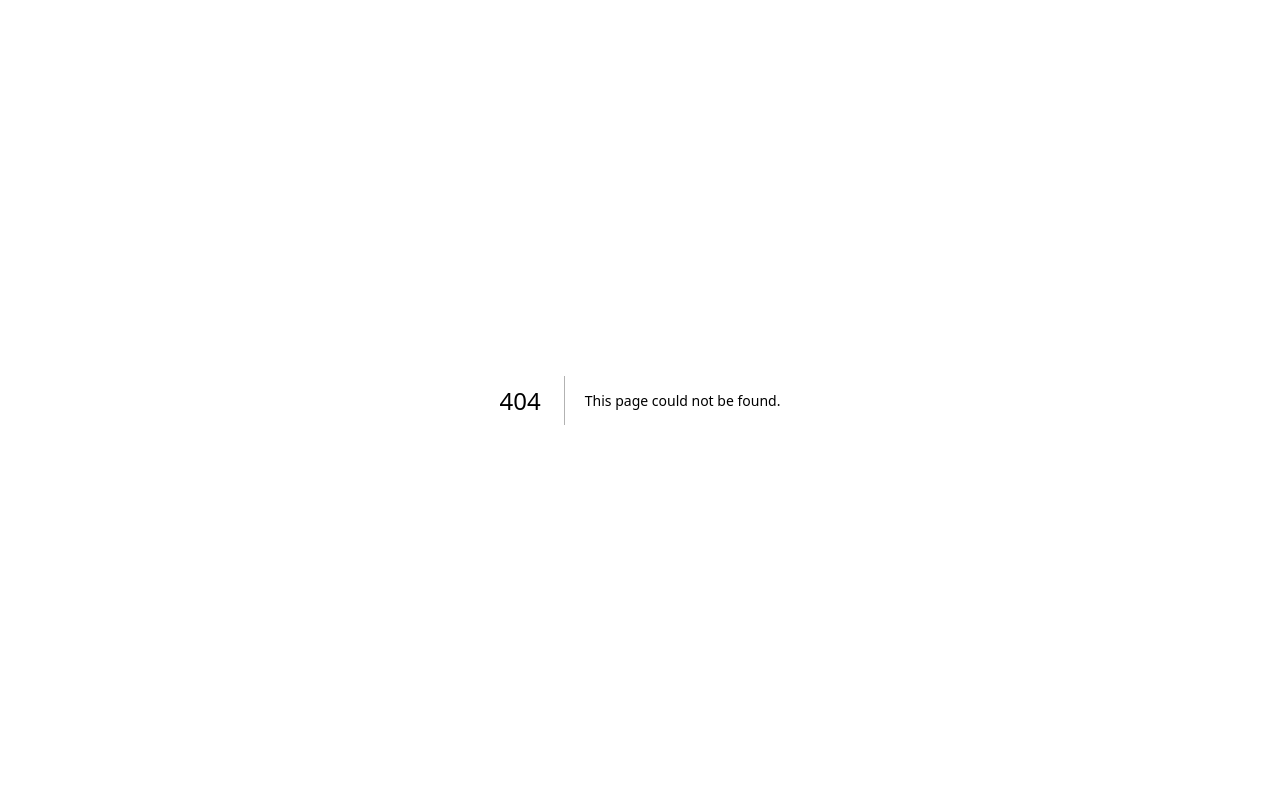
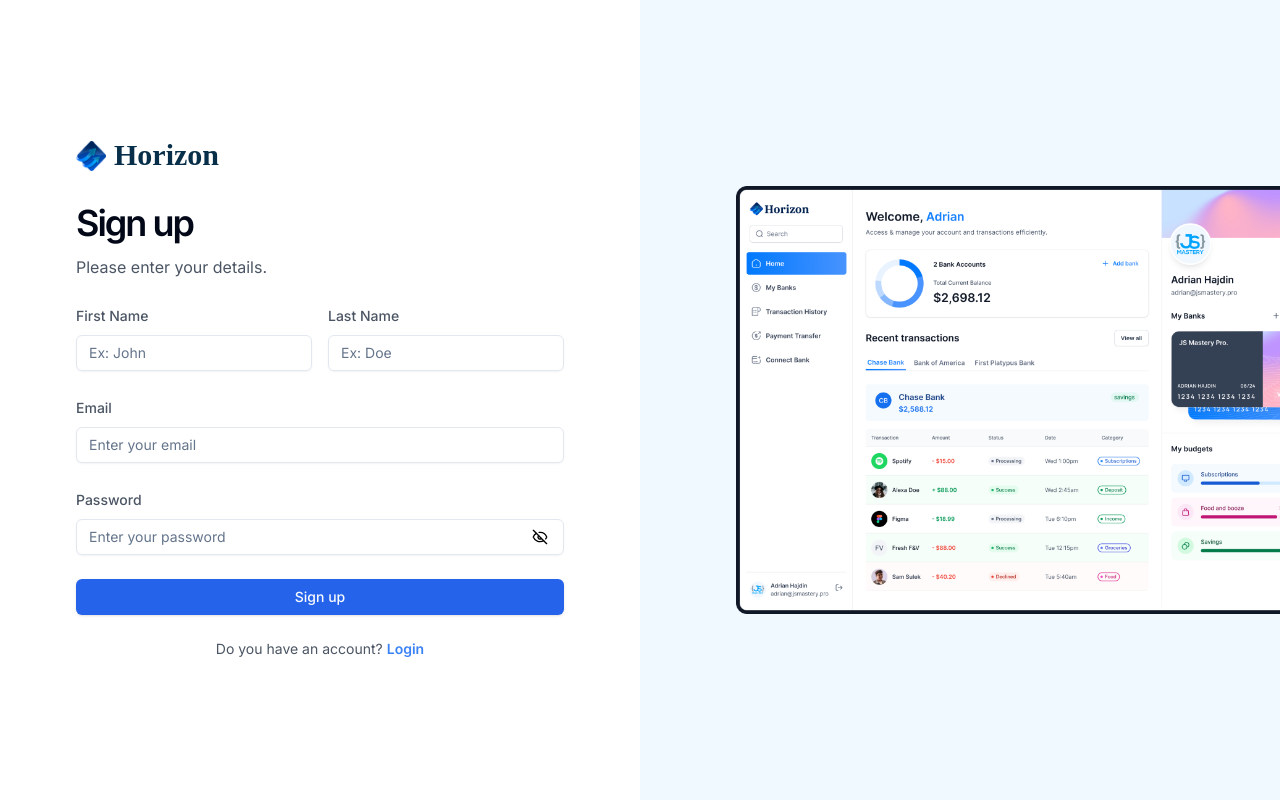
Before and after one commit to gabifrancamr/horizon-banking, a Next.js app: page /signup in a window 1280 px wide. Before the commit this address had no page. Built offline with nearby package versions, Linux system fonts and the light colour scheme.

Commit message:
sign up page interface

```diff
--- /dev/null
+++ b/src/app/signup/page.tsx
@@ -0,0 +1,11 @@
+import { Demo } from "@/components/demo/Demo";
+import { SignupForm } from "@/components/signupForm/SignupForm";
+
+export default function Signup() {
+    return (
+        <div className="sm:grid min-h-screen sm:grid-cols-2 antialiased">
+            <SignupForm />
+            <Demo />
+        </div>
+    )
+}
--- /dev/null
+++ b/src/components/signupForm/SignupForm.tsx
@@ -0,0 +1,129 @@
+'use client'
+
+import { zodResolver } from '@hookform/resolvers/zod'
+import Link from 'next/link'
+import { useForm } from 'react-hook-form'
+import * as zod from 'zod'
+
+import { useRouter } from 'next/navigation'
+import { Logo } from '../logo/logo'
+import { PasswordInput } from '../passwordInput/PasswordInput'
+import { Button } from '../ui/button'
+import { Form, FormControl, FormField, FormItem, FormLabel, FormMessage } from '../ui/form'
+import { Input } from '../ui/input'
+
+const signupSchema = zod.object({
+    firstName: zod
+        .string()
+        .nonempty("First name is required")
+        .min(3, "The name must have at least 3 characters"),
+    lastName: zod
+        .string()
+        .nonempty("First name is required")
+        .min(3, "The name must have at least 3 characters"),
+    email: zod
+        .string()
+        .nonempty("E-mail is required")
+        .email("Please enter a valid e-mail"),
+    password: zod
+        .string()
+        .nonempty("Password is required")
+        .min(5, "Password must have at least 5 characters")
+        .max(25, "Password must have at most 15 characters"),
+})
+
+export type typesignupSchema = zod.infer<typeof signupSchema>
+
+export function SignupForm() {
+    const form = useForm<typesignupSchema>({
+        resolver: zodResolver(signupSchema)
+    })
+
+    const router = useRouter()
+
+    function handleSignup(data: typesignupSchema) {
+        router.push('/dashboard')
+    }
+
+
+    return (
+        <div className='flex items-center justify-center h-[100vh] sm:col-span-1 px-3 md:px-0'>
+            <div className='space-y-8'>
+                <Logo />
+                <div className='space-y-6'>
+                    <div className='flex flex-col gap-3'>
+                        <h1 className='font-semibold text-4xl tracking-[-2px]'>Sign up</h1>
+                        <p className='text-base text-gray-600'>Please enter your details.</p>
+                    </div>
+                    <div>
+                        <Form {...form}>
+                            <form onSubmit={form.handleSubmit(handleSignup)} noValidate className="space-y-6 flex flex-col w-full">
+                                <div className='flex gap-4'>
+                                    <FormField
+                                        control={form.control}
+                                        name="firstName"
+                                        render={({ field }) => (
+                                            <FormItem>
+                                                <FormLabel className='text-gray-600'>First Name</FormLabel>
+                                                <FormControl>
+                                                    <Input placeholder="Ex: John" {...field} />
+                                                </FormControl>
+                                                <FormMessage />
+                                            </FormItem>
+                                        )}
+                                    />
+                                    <FormField
+                                        control={form.control}
+                                        name="lastName"
+                                        render={({ field }) => (
+                                            <FormItem>
+                                                <FormLabel className='text-gray-600'>Last Name</FormLabel>
+                                                <FormControl>
+                                                    <Input placeholder="Ex: Doe" {...field} />
+                                                </FormControl>
+                                                <FormMessage />
+                                            </FormItem>
+                                        )}
+                                    />
+                                </div>
+                                <FormField
+                                    control={form.control}
+                                    name="email"
+                                    render={({ field }) => (
+                                        <FormItem>
+                                            <FormLabel className='text-gray-600'>Email</FormLabel>
+                                            <FormControl>
+                                                <Input placeholder="Enter your email" {...field} />
+                                            </FormControl>
+                                            <FormMessage />
+                                        </FormItem>
+                                    )}
+                                />
+                                <FormField
+                                    control={form.control}
+                                    name="password"
+                                    render={({ field }) => (
+                                        <FormItem>
+                                            <FormLabel className='text-gray-600'>Password</FormLabel>
+                                            <FormControl>
+                                                <PasswordInput field={field} />
+                                            </FormControl>
+                                            <FormMessage />
+                                        </FormItem>
+                                    )}
+                                />
+                                <Button type="submit">Sign up</Button>
+                            </form>
+                        </Form>
+                    </div>
+                    <div className='flex justify-center gap-1 text-sm'>
+                        <span className='text-gray-600'>Do you have an account?</span>
+                        <Link href={"/login"}>
+                            <span className='text-blue-500 font-semibold'>Login</span>
+                        </Link>
+                    </div>
+                </div>
+            </div>
+        </div>
+    )
+}
```
